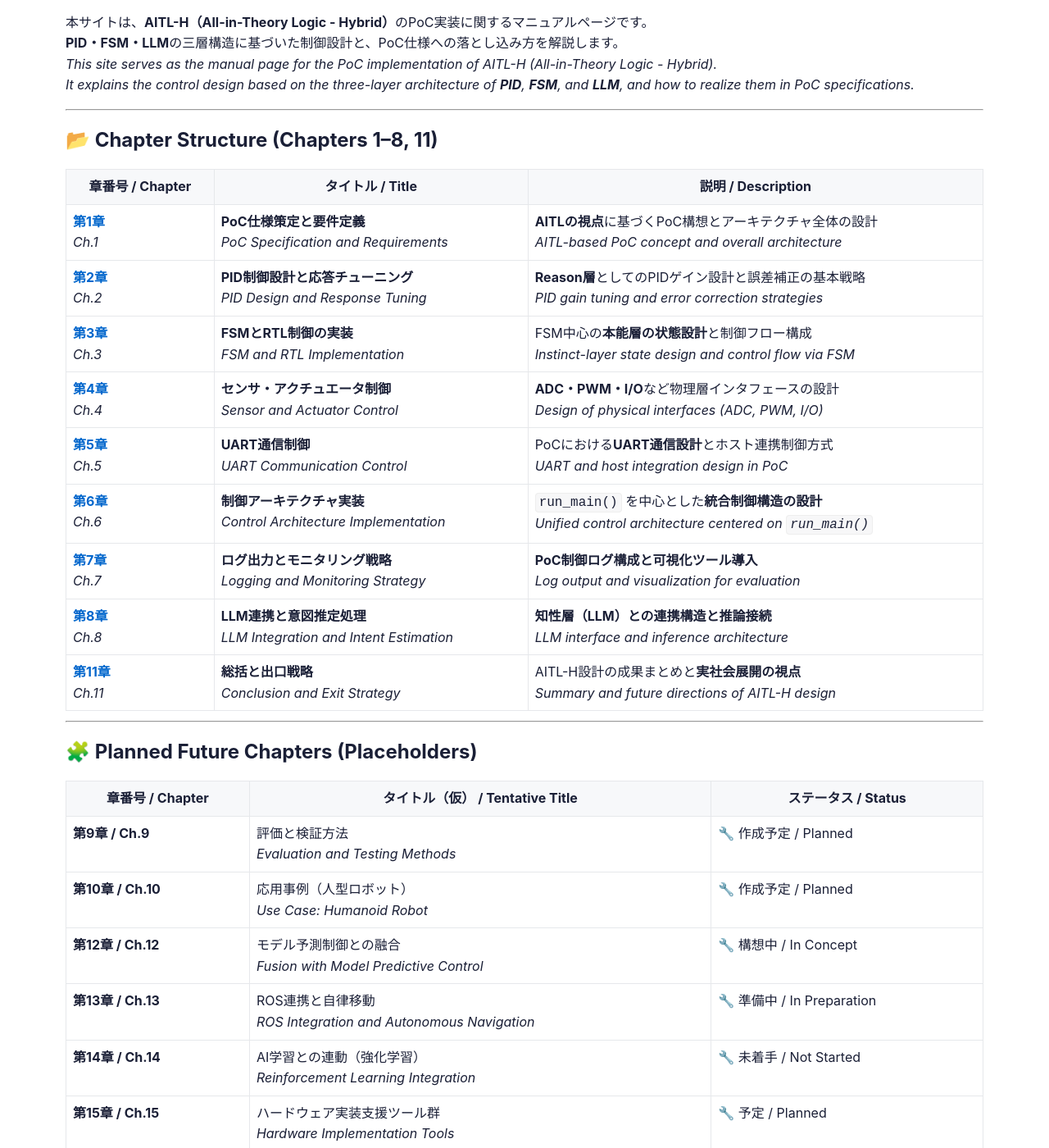
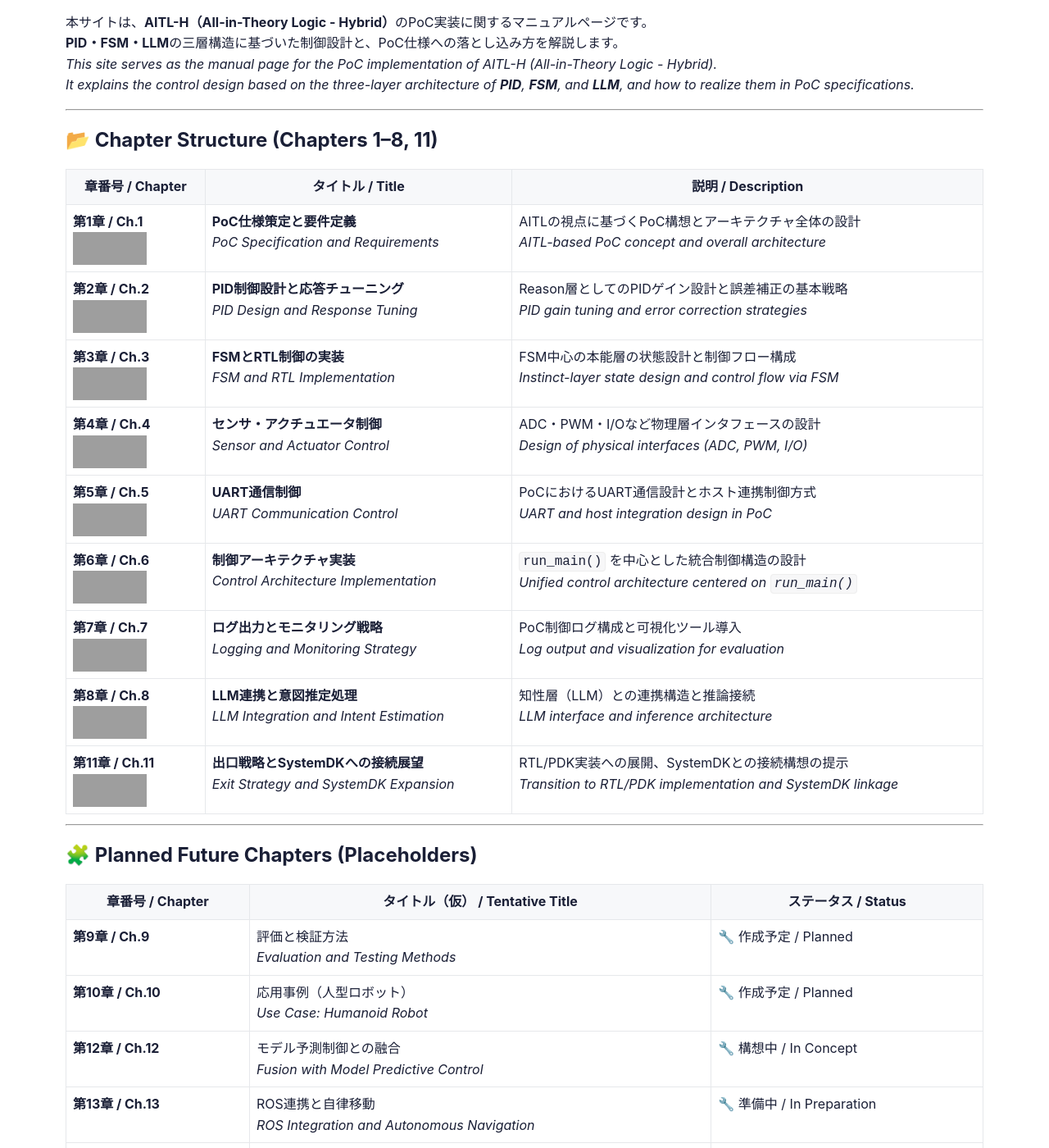
Before and after one commit to Samizo-AITL/AITL-H, a Jekyll site: the page built from docs/index.md, in a window 1280 px wide and 1400 px high, scrolled down 235 px. Shown: the whole window at 82% size. Built offline with Jekyll 4.4.1, drawn with Linux system fonts in a browser that asks for light colours; grey boxes are pictures that could not be loaded.

Commit message:
Update index.md

```diff
--- a/docs/index.md
+++ b/docs/index.md
@@ -22,15 +22,15 @@
 
 | 章番号 / Chapter | タイトル / Title | 説明 / Description |
 |------------------|------------------|---------------------|
-| [**第1章**](chapter01_aitl_architecture.md)<br>_Ch.1_ | **PoC仕様策定と要件定義**<br>_PoC Specification and Requirements_ | **AITLの視点**に基づくPoC構想とアーキテクチャ全体の設計<br>_AITL-based PoC concept and overall architecture_ |
-| [**第2章**](chapter02_pid_design.md)<br>_Ch.2_ | **PID制御設計と応答チューニング**<br>_PID Design and Response Tuning_ | **Reason層**としてのPIDゲイン設計と誤差補正の基本戦略<br>_PID gain tuning and error correction strategies_ |
-| [**第3章**](chapter03_fsm_design.md)<br>_Ch.3_ | **FSMとRTL制御の実装**<br>_FSM and RTL Implementation_ | FSM中心の**本能層の状態設計**と制御フロー構成<br>_Instinct-layer state design and control flow via FSM_ |
-| [**第4章**](chapter04_sensor_interface.md)<br>_Ch.4_ | **センサ・アクチュエータ制御**<br>_Sensor and Actuator Control_ | **ADC・PWM・I/O**など物理層インタフェースの設計<br>_Design of physical interfaces (ADC, PWM, I/O)_ |
-| [**第5章**](chapter05_uart_control.md)<br>_Ch.5_ | **UART通信制御**<br>_UART Communication Control_ | PoCにおける**UART通信設計**とホスト連携制御方式<br>_UART and host integration design in PoC_ |
-| [**第6章**](chapter06_run_main_arch.md)<br>_Ch.6_ | **制御アーキテクチャ実装**<br>_Control Architecture Implementation_ | `run_main()` を中心とした**統合制御構造の設計**<br>_Unified control architecture centered on `run_main()`_ |
-| [**第7章**](chapter07_log_monitoring.md)<br>_Ch.7_ | **ログ出力とモニタリング戦略**<br>_Logging and Monitoring Strategy_ | **PoC制御ログ構成と可視化ツール導入**<br>_Log output and visualization for evaluation_ |
-| [**第8章**](chapter08_llm_integration.md)<br>_Ch.8_ | **LLM連携と意図推定処理**<br>_LLM Integration and Intent Estimation_ | **知性層（LLM）との連携構造と推論接続**<br>_LLM interface and inference architecture_ |
-| [**第11章**](chapter11_exit_strategy.md)<br>_Ch.11_ | **総括と出口戦略**<br>_Conclusion and Exit Strategy_ | AITL-H設計の成果まとめと**実社会展開の視点**<br>_Summary and future directions of AITL-H design_ |
+| **第1章 / Ch.1**<br>[![View Site](https://img.shields.io/badge/View-Site-brightgreen?logo=github)](chapter01_aitl_architecture.md) [![View Repo](https://img.shields.io/badge/View-Repo-blue?logo=github)](https://github.com/Samizo-AITL/AITL-H/blob/main/docs/chapter01_aitl_architecture.md) | **PoC仕様策定と要件定義**<br>_PoC Specification and Requirements_ | AITLの視点に基づくPoC構想とアーキテクチャ全体の設計<br>_AITL-based PoC concept and overall architecture_ |
+| **第2章 / Ch.2**<br>[![View Site](https://img.shields.io/badge/View-Site-brightgreen?logo=github)](chapter02_pid_design.md) [![View Repo](https://img.shields.io/badge/View-Repo-blue?logo=github)](https://github.com/Samizo-AITL/AITL-H/blob/main/docs/chapter02_pid_design.md) | **PID制御設計と応答チューニング**<br>_PID Design and Response Tuning_ | Reason層としてのPIDゲイン設計と誤差補正の基本戦略<br>_PID gain tuning and error correction strategies_ |
+| **第3章 / Ch.3**<br>[![View Site](https://img.shields.io/badge/View-Site-brightgreen?logo=github)](chapter03_fsm_design.md) [![View Repo](https://img.shields.io/badge/View-Repo-blue?logo=github)](https://github.com/Samizo-AITL/AITL-H/blob/main/docs/chapter03_fsm_design.md) | **FSMとRTL制御の実装**<br>_FSM and RTL Implementation_ | FSM中心の本能層の状態設計と制御フロー構成<br>_Instinct-layer state design and control flow via FSM_ |
+| **第4章 / Ch.4**<br>[![View Site](https://img.shields.io/badge/View-Site-brightgreen?logo=github)](chapter04_sensor_interface.md) [![View Repo](https://img.shields.io/badge/View-Repo-blue?logo=github)](https://github.com/Samizo-AITL/AITL-H/blob/main/docs/chapter04_sensor_interface.md) | **センサ・アクチュエータ制御**<br>_Sensor and Actuator Control_ | ADC・PWM・I/Oなど物理層インタフェースの設計<br>_Design of physical interfaces (ADC, PWM, I/O)_ |
+| **第5章 / Ch.5**<br>[![View Site](https://img.shields.io/badge/View-Site-brightgreen?logo=github)](chapter05_uart_control.md) [![View Repo](https://img.shields.io/badge/View-Repo-blue?logo=github)](https://github.com/Samizo-AITL/AITL-H/blob/main/docs/chapter05_uart_control.md) | **UART通信制御**<br>_UART Communication Control_ | PoCにおけるUART通信設計とホスト連携制御方式<br>_UART and host integration design in PoC_ |
+| **第6章 / Ch.6**<br>[![View Site](https://img.shields.io/badge/View-Site-brightgreen?logo=github)](chapter06_run_main_arch.md) [![View Repo](https://img.shields.io/badge/View-Repo-blue?logo=github)](https://github.com/Samizo-AITL/AITL-H/blob/main/docs/chapter06_run_main_arch.md) | **制御アーキテクチャ実装**<br>_Control Architecture Implementation_ | `run_main()` を中心とした統合制御構造の設計<br>_Unified control architecture centered on `run_main()`_ |
+| **第7章 / Ch.7**<br>[![View Site](https://img.shields.io/badge/View-Site-brightgreen?logo=github)](chapter07_log_monitoring.md) [![View Repo](https://img.shields.io/badge/View-Repo-blue?logo=github)](https://github.com/Samizo-AITL/AITL-H/blob/main/docs/chapter07_log_monitoring.md) | **ログ出力とモニタリング戦略**<br>_Logging and Monitoring Strategy_ | PoC制御ログ構成と可視化ツール導入<br>_Log output and visualization for evaluation_ |
+| **第8章 / Ch.8**<br>[![View Site](https://img.shields.io/badge/View-Site-brightgreen?logo=github)](chapter08_llm_integration.md) [![View Repo](https://img.shields.io/badge/View-Repo-blue?logo=github)](https://github.com/Samizo-AITL/AITL-H/blob/main/docs/chapter08_llm_integration.md) | **LLM連携と意図推定処理**<br>_LLM Integration and Intent Estimation_ | 知性層（LLM）との連携構造と推論接続<br>_LLM interface and inference architecture_ |
+| **第11章 / Ch.11**<br>[![View Site](https://img.shields.io/badge/View-Site-brightgreen?logo=github)](chapter11_exit_strategy.md) [![View Repo](https://img.shields.io/badge/View-Repo-blue?logo=github)](https://github.com/Samizo-AITL/AITL-H/blob/main/docs/chapter11_exit_strategy.md) | **出口戦略とSystemDKへの接続展望**<br>_Exit Strategy and SystemDK Expansion_ | RTL/PDK実装への展開、SystemDKとの接続構想の提示<br>_Transition to RTL/PDK implementation and SystemDK linkage_ |
 
 ---
 
@@ -50,7 +50,8 @@
 
 ## 🔗 **Related Links**
 
-- 🔗 [**AITL-H GitHubリポジトリ**](https://github.com/Samizo-AITL/AITL-H)
+[![View Site](https://img.shields.io/badge/View-Site-brightgreen?logo=github)](https://samizo-aitl.github.io/AITL-H/)
+[![View Repo](https://img.shields.io/badge/View-Repo-blue?logo=github)](https://github.com/Samizo-AITL/AITL-H)
 
 ---
 
```
